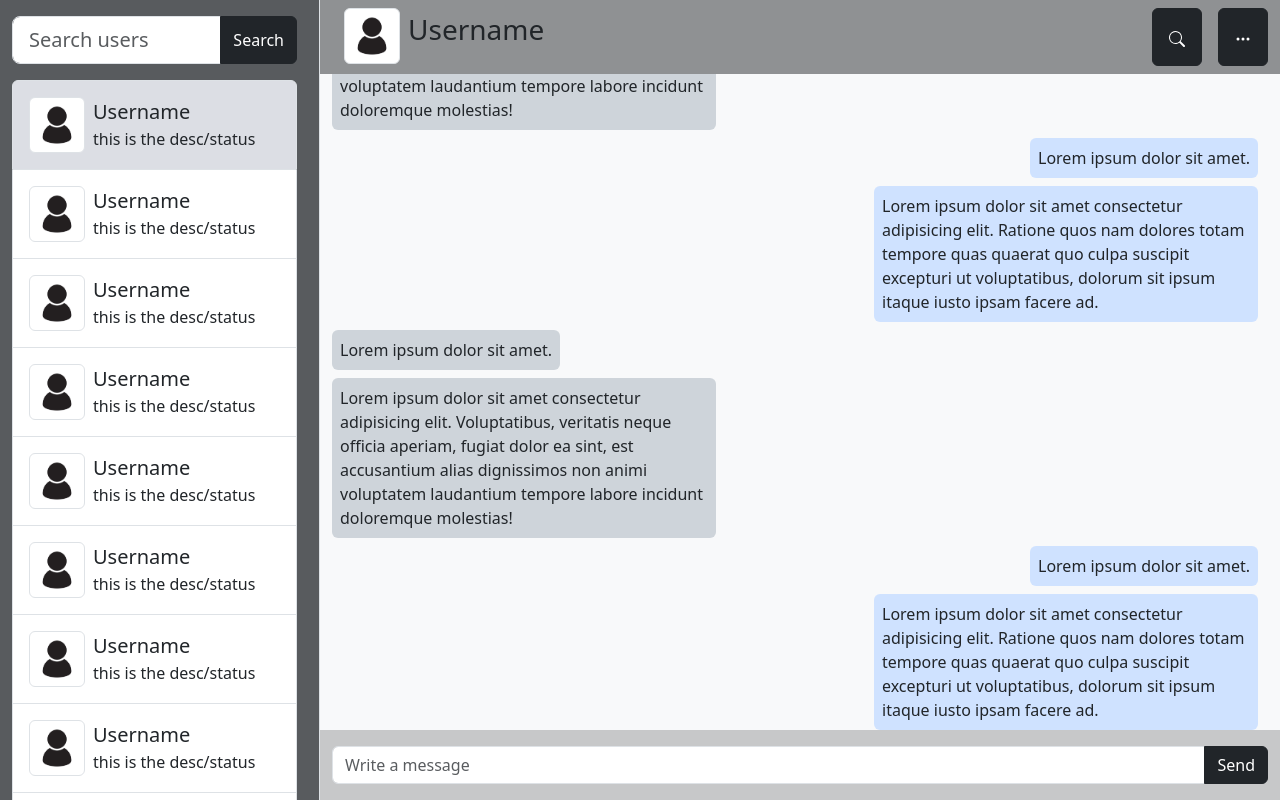
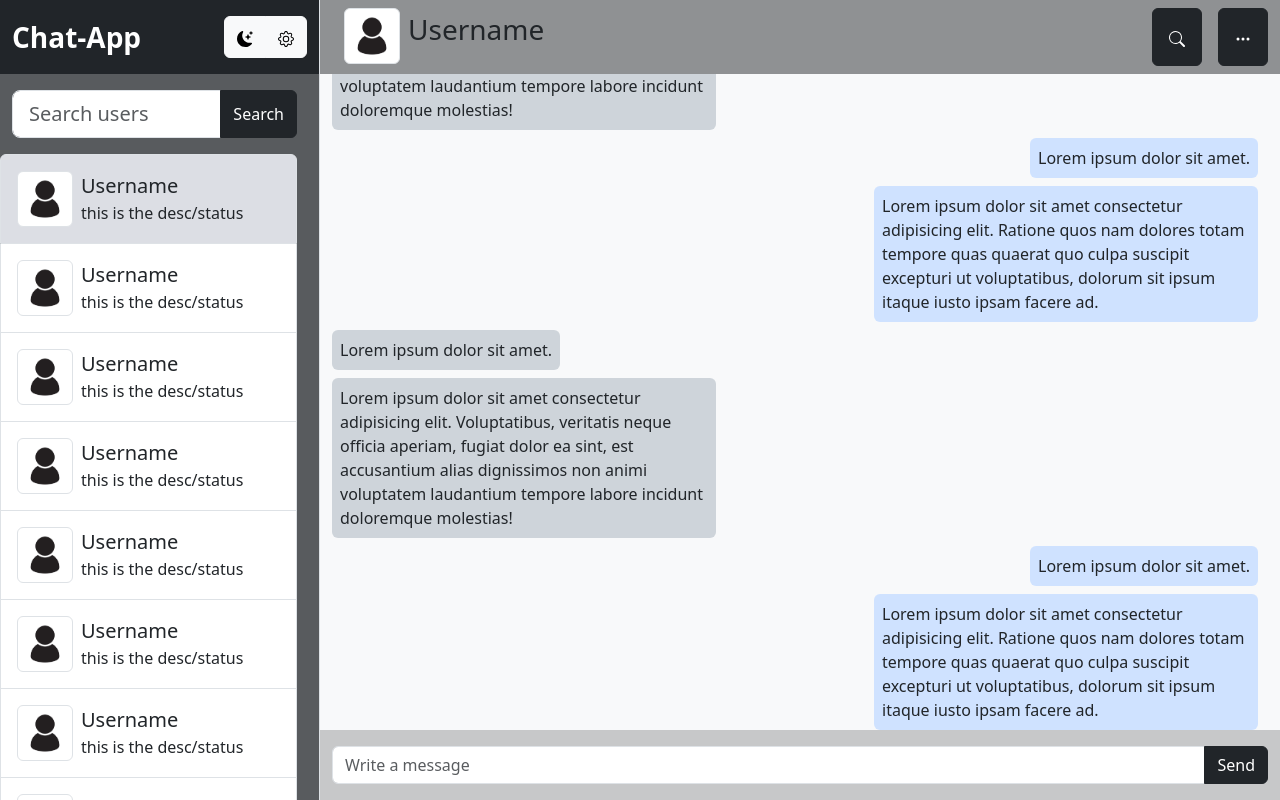
Before and after one commit to szulf/chat-app, a plain HTML site: page frontend/index.html in a window 1280 px wide. Drawn offline with nearby package versions, Linux system fonts and the light colour scheme.

Commit message:
small change

```diff
--- a/frontend/index.html
+++ b/frontend/index.html
@@ -11,7 +11,27 @@
 <body>
     <div class="container-fluid">
         <div class="row align-items-start">
-            <aside class="bg-dark bg-opacity-75 col-3 min-vh-100 d-flex flex-column overflow-auto max-vh-100 gutter-stable scrollbar-thin border-end">
+            <aside class="col-3 min-vh-100 d-flex flex-column max-vh-100 border-end">
+                <header class="row bg-dark text-white fs-3 py-3">
+                    <div class="col">
+                        <strong>Chat-App</strong>
+                    </div>
+                    <div class="col-auto btn-group">
+                        <button class="btn btn-light">
+                            <svg xmlns="http://www.w3.org/2000/svg" width="16" height="16" fill="currentColor" class="bi bi-moon-stars-fill" viewBox="0 0 16 16">
+                                <path d="M6 .278a.77.77 0 0 1 .08.858 7.2 7.2 0 0 0-.878 3.46c0 4.021 3.278 7.277 7.318 7.277q.792-.001 1.533-.16a.79.79 0 0 1 .81.316.73.73 0 0 1-.031.893A8.35 8.35 0 0 1 8.344 16C3.734 16 0 12.286 0 7.71 0 4.266 2.114 1.312 5.124.06A.75.75 0 0 1 6 .278"/>
+                                <path d="M10.794 3.148a.217.217 0 0 1 .412 0l.387 1.162c.173.518.579.924 1.097 1.097l1.162.387a.217.217 0 0 1 0 .412l-1.162.387a1.73 1.73 0 0 0-1.097 1.097l-.387 1.162a.217.217 0 0 1-.412 0l-.387-1.162A1.73 1.73 0 0 0 9.31 6.593l-1.162-.387a.217.217 0 0 1 0-.412l1.162-.387a1.73 1.73 0 0 0 1.097-1.097zM13.863.099a.145.145 0 0 1 .274 0l.258.774c.115.346.386.617.732.732l.774.258a.145.145 0 0 1 0 .274l-.774.258a1.16 1.16 0 0 0-.732.732l-.258.774a.145.145 0 0 1-.274 0l-.258-.774a1.16 1.16 0 0 0-.732-.732l-.774-.258a.145.145 0 0 1 0-.274l.774-.258c.346-.115.617-.386.732-.732z"/>
+                            </svg>
+                        </button>
+                        <button class="btn btn-light">
+                            <svg xmlns="http://www.w3.org/2000/svg" width="16" height="16" fill="currentColor" class="bi bi-gear" viewBox="0 0 16 16">
+                                <path d="M8 4.754a3.246 3.246 0 1 0 0 6.492 3.246 3.246 0 0 0 0-6.492M5.754 8a2.246 2.246 0 1 1 4.492 0 2.246 2.246 0 0 1-4.492 0"/>
+                                <path d="M9.796 1.343c-.527-1.79-3.065-1.79-3.592 0l-.094.319a.873.873 0 0 1-1.255.52l-.292-.16c-1.64-.892-3.433.902-2.54 2.541l.159.292a.873.873 0 0 1-.52 1.255l-.319.094c-1.79.527-1.79 3.065 0 3.592l.319.094a.873.873 0 0 1 .52 1.255l-.16.292c-.892 1.64.901 3.434 2.541 2.54l.292-.159a.873.873 0 0 1 1.255.52l.094.319c.527 1.79 3.065 1.79 3.592 0l.094-.319a.873.873 0 0 1 1.255-.52l.292.16c1.64.893 3.434-.902 2.54-2.541l-.159-.292a.873.873 0 0 1 .52-1.255l.319-.094c1.79-.527 1.79-3.065 0-3.592l-.319-.094a.873.873 0 0 1-.52-1.255l.16-.292c.893-1.64-.902-3.433-2.541-2.54l-.292.159a.873.873 0 0 1-1.255-.52zm-2.633.283c.246-.835 1.428-.835 1.674 0l.094.319a1.873 1.873 0 0 0 2.693 1.115l.291-.16c.764-.415 1.6.42 1.184 1.185l-.159.292a1.873 1.873 0 0 0 1.116 2.692l.318.094c.835.246.835 1.428 0 1.674l-.319.094a1.873 1.873 0 0 0-1.115 2.693l.16.291c.415.764-.42 1.6-1.185 1.184l-.291-.159a1.873 1.873 0 0 0-2.693 1.116l-.094.318c-.246.835-1.428.835-1.674 0l-.094-.319a1.873 1.873 0 0 0-2.692-1.115l-.292.16c-.764.415-1.6-.42-1.184-1.185l.159-.291A1.873 1.873 0 0 0 1.945 8.93l-.319-.094c-.835-.246-.835-1.428 0-1.674l.319-.094A1.873 1.873 0 0 0 3.06 4.377l-.16-.292c-.415-.764.42-1.6 1.185-1.184l.292.159a1.873 1.873 0 0 0 2.692-1.115z"/>
+                            </svg>
+                        </button>
+                    </div>
+                </header>
+                <div class="row bg-dark bg-opacity-75 overflow-auto gutter-stable scrollbar-thin">
                     <form class="input-group my-3" autocomplete="off">
                         <input type="text" name="userSearch" placeholder="Search users" class="form-control form-control-lg">
                         <button class="btn btn-dark" type="submit">Search</button>
@@ -102,6 +122,7 @@
                             </div>
                         </a>
                     </div>
+                </div>
             </aside>
             <main class="col-9 vh-100 d-flex flex-column max-vh-100">
                 <div class="row bg-dark bg-opacity-50 py-2">
```
Also changed, not shown: 1 other file. Lines whose indentation alone changed are shown as unchanged.
